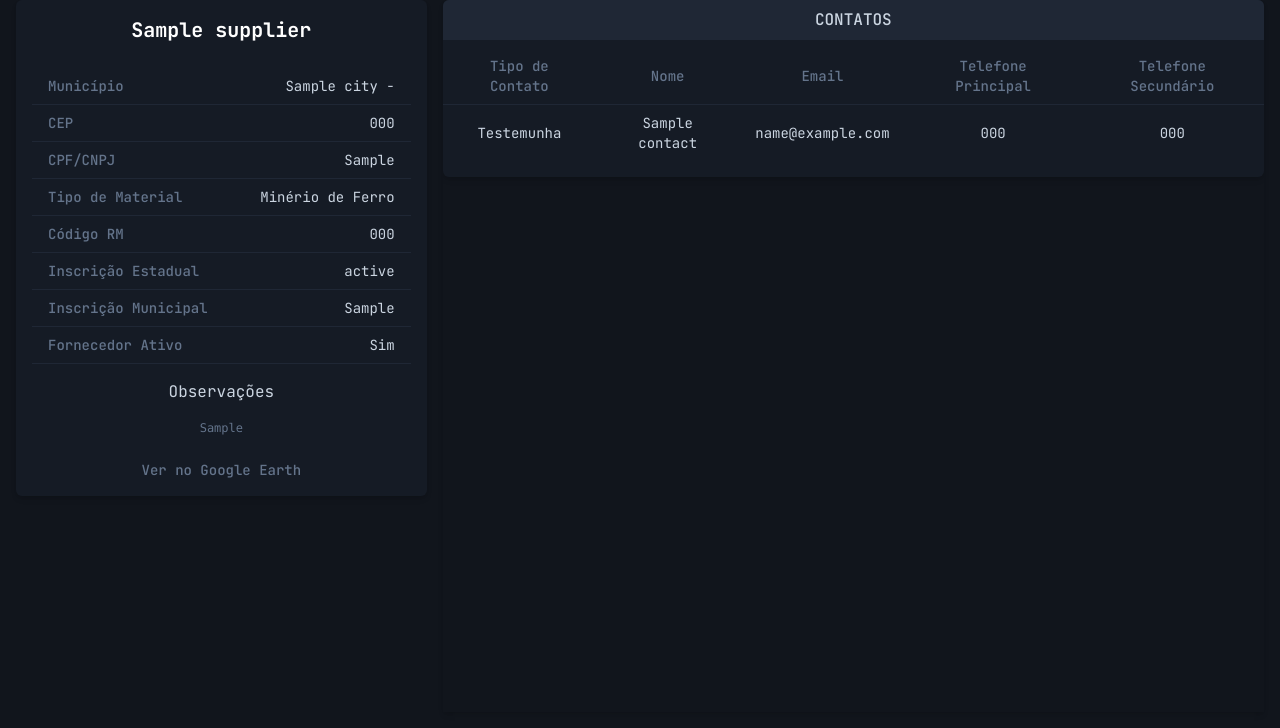
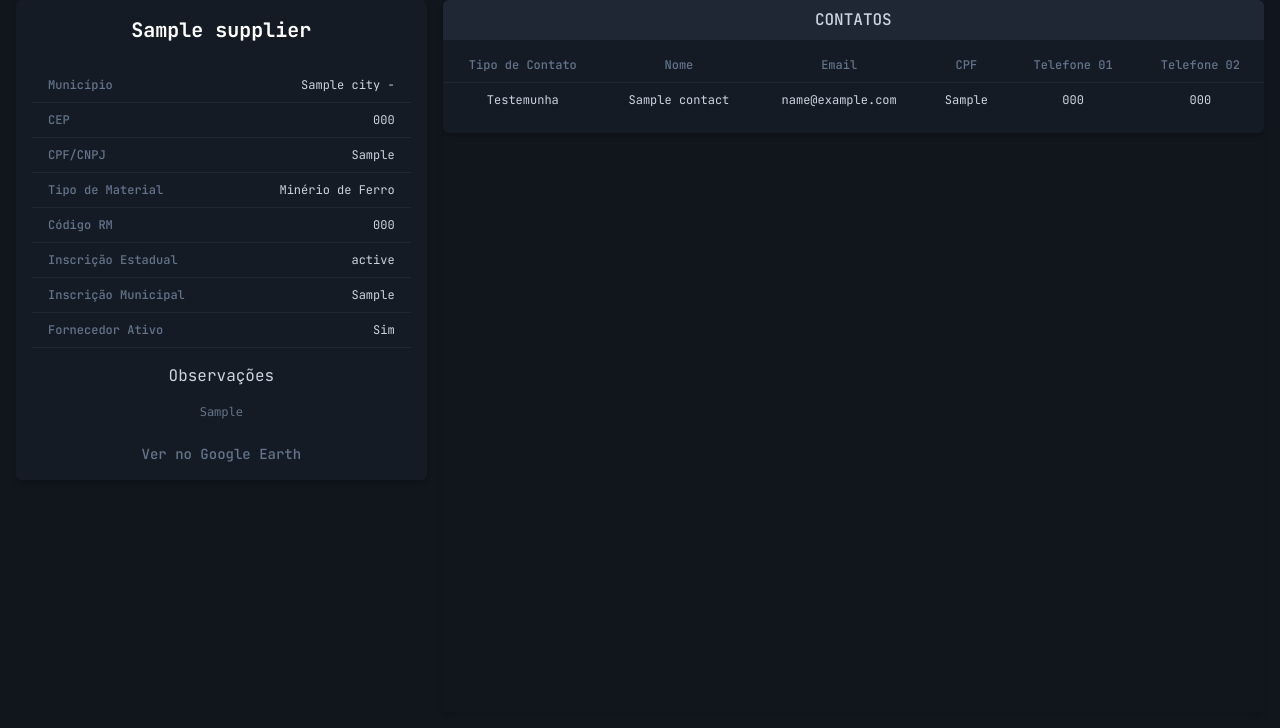
Before and after one commit to andrelopes-code/gelfsid-app, a Django app: page /supplier/1/ in a window 1280 px wide. Shown: the part 72-800 px from the top of the page. Run offline with Django 5.2, Linux system fonts and the light colour scheme; data comes from the database, SQL or seed files in the repository; both versions use the stored data as it was after the commit; tables that the repository leaves empty hold one stand-in row (values such as "Sample post"); data that the repository does not hold is empty; parts of the project's set-up code (start-up, migrations or seed data) failed here and were passed over; some libraries are stand-ins or nearby versions.

Commit message:
feat: adicionado campo de cpf ao modelo de contato

```diff
--- a/gelfmp/admin/inlines.py
+++ b/gelfmp/admin/inlines.py
@@ -11,6 +11,7 @@ class ContactInline(BaseTabularInline):
         'contact_type',
         'name',
         'email',
+        'cpf',
         'primary_phone',
         'secondary_phone',
     )
--- a/gelfmp/models.py
+++ b/gelfmp/models.py
@@ -8,7 +8,7 @@ from django.forms import ValidationError
 from gelfcore.logger import log
 from gelfmp.services import geojson
 from gelfmp.utils import dtutils, validators
-from gelfmp.utils.normalization import normalize_text_upper, normalize_to_numbers
+from gelfmp.utils.normalization import normalize_phone, normalize_text_upper, normalize_to_numbers
 
 # ------------------ #
 #  BASE MODEL CLASS  #
@@ -31,10 +31,10 @@ class BaseModel(models.Model):
 class ContactType(models.TextChoices):
     WITNESS = 'witness', 'Testemunha'
     LEGAL_REPRESENTATIVE = 'legal_representative', 'Representante Legal'
-    NEGOTIATION_RESP = 'accounting_responsible', 'Responsável do Setor Contábil'
-    ACCOUNTING_RESP = 'negotiation_responsible', 'Responsável pela Negociação'
-    NF_RESP = 'nf_responsible', 'Responsável pela Emissão de Notas Fiscais'
-    LOGISTICS_RESP = 'logistics_responsible', 'Reponsável Programação e Logística'
+    NEGOTIATION_RESP = 'accounting_responsible', 'Setor Contábil'
+    ACCOUNTING_RESP = 'negotiation_responsible', 'Negociação'
+    NF_RESP = 'nf_responsible', 'Emissão de Notas Fiscais'
+    LOGISTICS_RESP = 'logistics_responsible', 'Programação e Logística'
 
 
 class MonthType(models.IntegerChoices):
@@ -125,6 +125,14 @@ class City(models.Model):
 
 class Contact(BaseModel):
     name = models.CharField(max_length=200, verbose_name='Nome')
+    cpf = models.CharField(
+        max_length=14,
+        blank=True,
+        null=True,
+        validators=[validators.validate_cpf_cnpj],
+        verbose_name='CPF',
+    )
+
     email = models.EmailField(verbose_name='Email')
     contact_type = models.CharField(max_length=50, choices=ContactType.choices, verbose_name='Função')
 
@@ -137,6 +145,11 @@ class Contact(BaseModel):
         related_name='contacts',
         verbose_name='Fornecedor',
     )
+
+    def clean(self):
+        self.primary_phone = normalize_phone(self.primary_phone)
+
+        return super().clean()
 
     def __str__(self):
         return f'{self.contact_type} - {self.name}'
@@ -174,6 +187,7 @@ class BankDetails(BaseModel):
 
 class Document(BaseModel):
     def upload_to(instance, filename):
+        filename = instance.name + '.' + filename.split('.')[-1] if instance.name else filename
         return f'fornecedores/{instance.supplier.corporate_name}/documentos/{filename}'
 
     name = models.CharField(
--- a/static/css/style.css
+++ b/static/css/style.css
@@ -1348,6 +1348,47 @@ video {
   line-height: 1rem;
 }
 
+.\!text-xs{
+  font-size: 0.75rem !important;
+  line-height: 1rem !important;
+}
+
+.\!text-\[2px\]{
+  font-size: 2px !important;
+}
+
+.text-\[14px\]{
+  font-size: 14px;
+}
+
+.text-\[12px\]{
+  font-size: 12px;
+}
+
+.text-\[1rem\]{
+  font-size: 1rem;
+}
+
+.text-\[0\.2rem\]{
+  font-size: 0.2rem;
+}
+
+.text-\[0\.9rem\]{
+  font-size: 0.9rem;
+}
+
+.text-\[0\.8rem\]{
+  font-size: 0.8rem;
+}
+
+.text-\[0\.79rem\]{
+  font-size: 0.79rem;
+}
+
+.text-\[0\.75rem\]{
+  font-size: 0.75rem;
+}
+
 .font-bold{
   font-weight: 700;
 }
@@ -1422,6 +1463,10 @@ video {
 .text-white{
   --tw-text-opacity: 1;
   color: rgb(255 255 255 / var(--tw-text-opacity));
+}
+
+.text-\[12\]{
+  color: 12;
 }
 
 .underline{
--- a/templates/supplier/partials/supplier_aside_info.html
+++ b/templates/supplier/partials/supplier_aside_info.html
@@ -2,7 +2,7 @@
     {% load custom_filters %}
     <!-- Nome do fornecedor -->
     <h2 class="mb-6 font-bold text-center text-white text-xl">{{ supplier.corporate_name }}</h2>
-    <table class="w-full text-left text-slate-300 text-sm">
+    <table class="w-full text-[0.75rem] text-left text-slate-300">
         <tbody class="w-full h-fit">
             <!-- Município e Estado -->
             <tr class="border-dark-200 border-b w-full">
@@ -102,7 +102,6 @@
                target="_blank"
                rel="noopener noreferrer"
                class="flex items-center gap-2 mt-4 text-slate-500 hover:text-white transition-colors duration-200 group">
-
                 <span class="group-hover:text-primary font-medium text-sm transition-colors">Ver no Google Earth</span>
             </a>
         </div>
--- a/templates/supplier/partials/supplier_bank_details.html
+++ b/templates/supplier/partials/supplier_bank_details.html
@@ -3,7 +3,7 @@
         <!-- Título -->
         <h2 class="bg-dark-200 mb-2 p-2 font-medium text-center text-md text-slate-300 uppercase">Informações Bancárias</h2>
         <!-- Tabela de informações bancárias -->
-        <table class="border-collapse mb-4 px-4 w-full h-fit text-center text-slate-300 text-sm">
+        <table class="border-collapse mb-4 px-4 w-full h-fit text-[0.75rem] text-center text-slate-300">
             <thead class="border-dark-200 border-b">
                 <tr>
                     <th class="px-4 py-2 font-medium text-slate-500">Nome do Banco</th>
--- a/templates/supplier/partials/supplier_contacts.html
+++ b/templates/supplier/partials/supplier_contacts.html
@@ -3,14 +3,15 @@
         <!-- Título -->
         <h2 class="bg-dark-200 mb-2 p-2 font-medium text-center text-md text-slate-300 uppercase">Contatos</h2>
         <!-- Tabela de contatos -->
-        <table class="border-collapse mb-4 px-4 w-full h-fit text-center text-slate-300 text-sm">
+        <table class="border-collapse mb-4 px-4 w-full h-fit text-[0.75rem] text-center text-slate-300">
             <thead class="border-dark-200 border-b">
                 <tr>
                     <th class="px-4 py-2 font-medium text-slate-500">Tipo de Contato</th>
                     <th class="px-4 py-2 font-medium text-slate-500">Nome</th>
                     <th class="px-4 py-2 font-medium text-slate-500">Email</th>
-                    <th class="px-4 py-2 font-medium text-slate-500">Telefone Principal</th>
-                    <th class="px-4 py-2 font-medium text-slate-500">Telefone Secundário</th>
+                    <th class="px-4 py-2 font-medium text-slate-500">CPF</th>
+                    <th class="px-4 py-2 font-medium text-slate-500">Telefone 01</th>
+                    <th class="px-4 py-2 font-medium text-slate-500">Telefone 02</th>
                 </tr>
             </thead>
             <tbody class="w-full h-fit">
@@ -25,6 +26,14 @@
                         <td class="px-4 py-2">{% include "components/copyable_text.html" with value=contact.name %}</td>
                         <!-- Email -->
                         <td class="px-4 py-2">{% include "components/copyable_text.html" with value=contact.email %}</td>
+                        <!-- CPF -->
+                        <td class="px-4 py-2">
+                            {% if contact.cpf %}
+                                {% include "components/copyable_text.html" with value=contact.cpf %}
+                            {% else %}
+                                <span>-</span>
+                            {% endif %}
+                        </td>
                         <!-- Telefone Principal -->
                         <td class="px-4 py-2">
                             {% if contact.primary_phone %}
--- a/templates/supplier/partials/supplier_documents.html
+++ b/templates/supplier/partials/supplier_documents.html
@@ -4,7 +4,7 @@
         <!-- Título -->
         <h2 class="bg-dark-200 mb-2 p-2 font-medium text-center text-md text-slate-300 uppercase">Documentos</h2>
         <!-- Tabela de documentos -->
-        <table class="border-collapse mb-4 px-4 w-full h-fit text-center text-slate-300 text-sm">
+        <table class="border-collapse mb-4 px-4 w-full h-fit text-[0.75rem] text-center text-slate-300">
             <thead class="border-dark-200 border-b">
                 <tr>
                     <th class="px-4 py-2 font-medium text-slate-500">Tipo do Documento</th>
```
Also changed, not shown: gelfmp/fixtures/gelf_supplier_data.json (+4 -4 lines), gelfmp/utils/normalization.py (+17 -0 lines), gelfmp/migrations/0005_contact_cpf.py (added).
